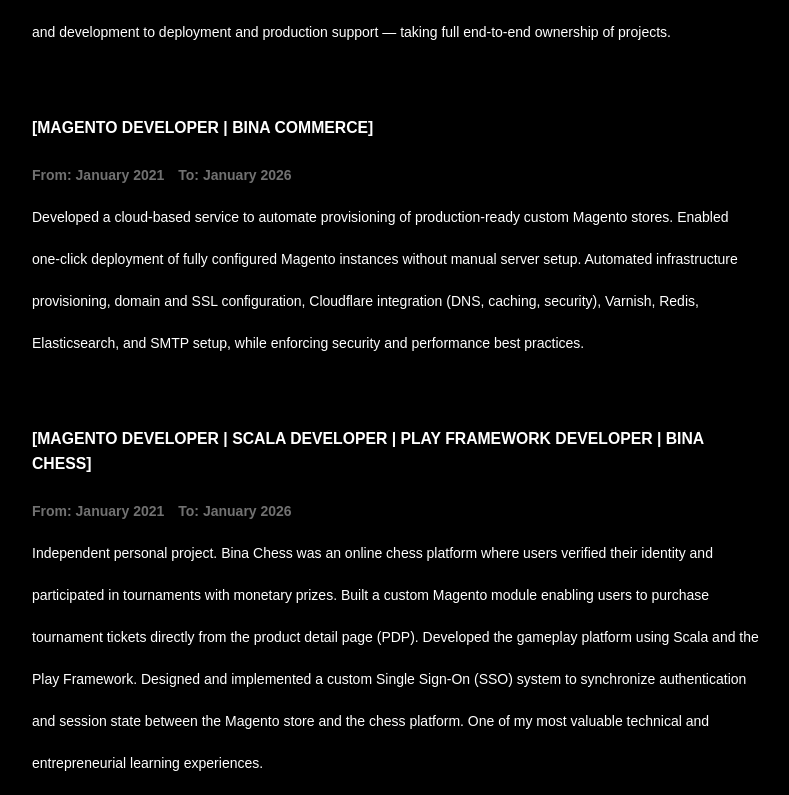
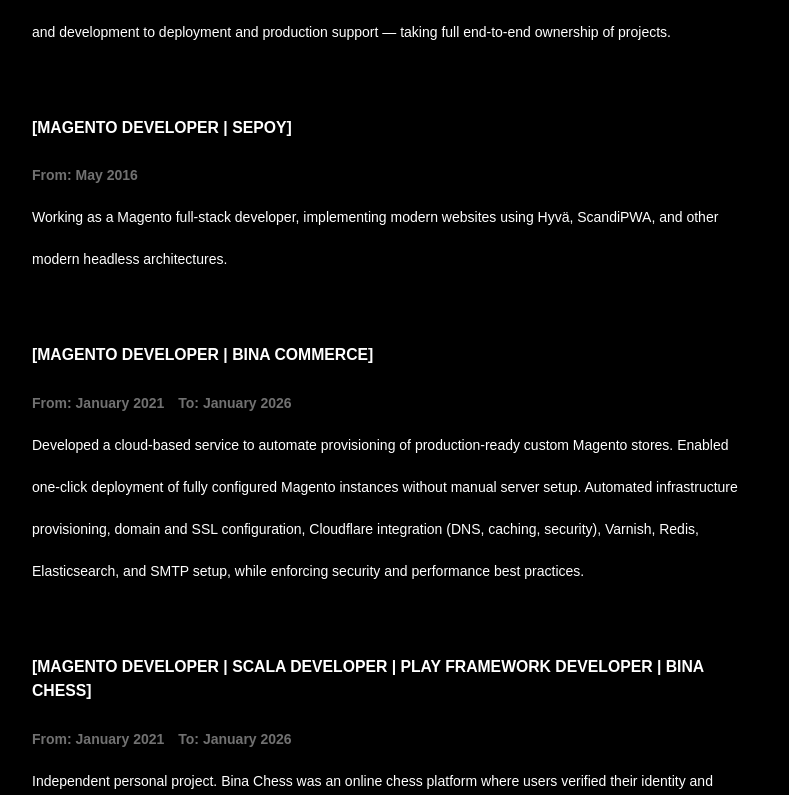
Before and after one commit to d3p1/me, a Next.js app: page /resume in a window 1280 px wide. Shown: the part 1425-2220 px from the top of the page, without its empty margins (244-1033 px from the left). Built offline with nearby package versions, Linux system fonts and the light colour scheme; a web font is replaced by a local one.

Commit message:
feat: add my sepoy experience [#1]

```diff
--- a/src/app/(section)/resume/_etc/experiences.ts
+++ b/src/app/(section)/resume/_etc/experiences.ts
@@ -11,6 +11,12 @@
     start_date: new Date('2016-05-01'),
     description:
       'Freelancing allows me to leverage my knowledge across the full software development lifecycle — from architecture and development to deployment and production support — taking full end-to-end ownership of projects.',
+  },
+  {
+    title: 'Magento Developer | Sepoy',
+    start_date: new Date('2016-05-01'),
+    description:
+      'Working as a Magento full-stack developer, implementing modern websites using Hyvä, ScandiPWA, and other modern headless architectures.',
   },
   {
     title: 'Magento Developer | Bina Commerce',
@@ -33,6 +39,7 @@
     end_date: new Date('2024-03-01'),
     description:
       "Contracted to migrate Abbot's multi-website platform from Magento 2.0 to Magento 2.4.",
+    hide: true,
   },
   {
     title: 'Magento Developer | Bonoxs',
```
